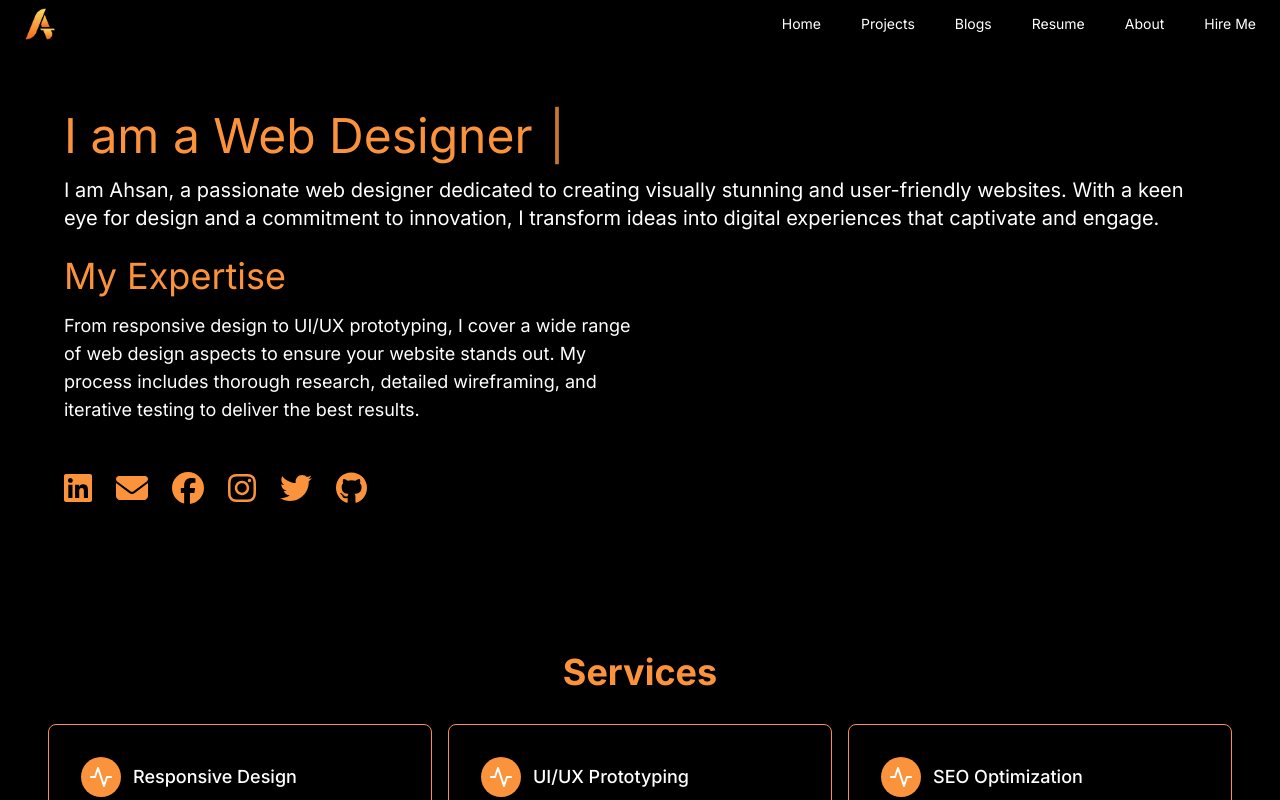
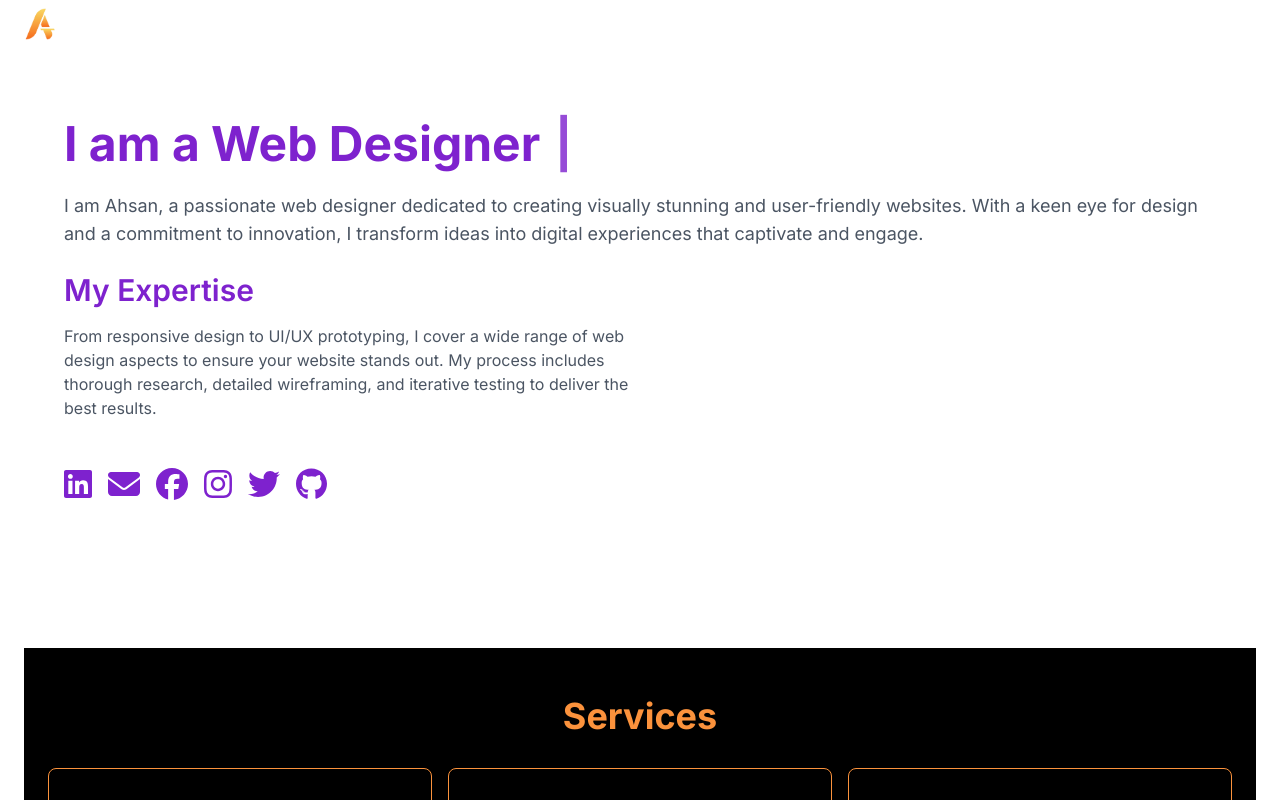
Before and after one commit to AhsanAli-Soomro/portfolio-web, a Next.js app: page /About in a window 1280 px wide. Shown: the top 800 px of the page. Built offline with nearby package versions, Linux system fonts and the light colour scheme.

Commit message:
Update about page

```diff
--- a/src/app/components/AboutComponent.jsx
+++ b/src/app/components/AboutComponent.jsx
@@ -8,45 +8,62 @@ import { faEnvelope } from '@fortawesome/free-solid-svg-icons';
 
 const About = () => {
     return (
-        <div className="relative p-4 flex flex-col bg-black bg-cover bg-center min-h-screen">
-            <div className="absolute inset-0 opacity-50"></div>
+        <div className="relative p-6 flex flex-col bg-white min-h-screen">
             <div className="container mx-auto px-6 py-24 relative z-10">
-                <h1 className="text-5xl h-20 sm:h-10  text-orange-400 mb-6">
+                <h1 className="text-5xl font-bold text-purple-700 mb-6">
                     <TypewriterText />
                 </h1>
-                <p className="text-xl text-white mb-6">
+                <p className="text-lg text-gray-600 mb-6">
                     I am Ahsan, a passionate web designer dedicated to creating visually stunning and user-friendly websites. With a keen eye for design and a commitment to innovation, I transform ideas into digital experiences that captivate and engage.
                 </p>
                 <div className="flex flex-col lg:flex-row justify-between items-start">
                     <div className="w-full lg:w-1/2">
-                        <h2 className="text-4xl text-orange-400 mb-4">My Expertise</h2>
-                        <p className="text-lg text-white mb-6">
+                        <h2 className="text-3xl font-semibold text-purple-700 mb-4">My Expertise</h2>
+                        <p className="text-base text-gray-600 mb-6">
                             From responsive design to UI/UX prototyping, I cover a wide range of web design aspects to ensure your website stands out. My process includes thorough research, detailed wireframing, and iterative testing to deliver the best results.
                         </p>
                     </div>
                 </div>
-                <div className="flex space-x-6 mt-6">
-                    <a href="https://www.linkedin.com/in/ahsanali-soomro" className="text-orange-400 hover:text-white transition duration-300">
+                <div className="flex space-x-4 mt-6">
+                    <a
+                        href="https://www.linkedin.com/in/ahsanali-soomro"
+                        className="text-purple-700 hover:text-purple-900 transition duration-300"
+                    >
                         <FontAwesomeIcon icon={faLinkedin} size="2x" />
                     </a>
-                    <a href="mailto:ahsanalisoomro147@gmail.com" className="text-orange-400 hover:text-white transition duration-300">
+                    <a
+                        href="mailto:ahsanalisoomro147@gmail.com"
+                        className="text-purple-700 hover:text-purple-900 transition duration-300"
+                    >
                         <FontAwesomeIcon icon={faEnvelope} size="2x" />
                     </a>
-                    <a href="https://www.facebook.com/ahsanali.king.92" className="text-orange-400 hover:text-white transition duration-300">
+                    <a
+                        href="https://www.facebook.com/ahsanali.king.92"
+                        className="text-purple-700 hover:text-purple-900 transition duration-300"
+                    >
                         <FontAwesomeIcon icon={faFacebook} size="2x" />
                     </a>
-                    <a href="https://www.instagram.com/soomroahsan_ali/" className="text-orange-400 hover:text-white transition duration-300">
+                    <a
+                        href="https://www.instagram.com/soomroahsan_ali/"
+                        className="text-purple-700 hover:text-purple-900 transition duration-300"
+                    >
                         <FontAwesomeIcon icon={faInstagram} size="2x" />
                     </a>
-                    <a href="http://www.twitter.com/AhsanAli3860" className="text-orange-400 hover:text-white transition duration-300">
+                    <a
+                        href="http://www.twitter.com/AhsanAli3860"
+                        className="text-purple-700 hover:text-purple-900 transition duration-300"
+                    >
                         <FontAwesomeIcon icon={faTwitter} size="2x" />
                     </a>
-                    <a href="https://www.github.com/AhsanAli-Soomro" className="text-orange-400 hover:text-white transition duration-300">
+                    <a
+                        href="https://www.github.com/AhsanAli-Soomro"
+                        className="text-purple-700 hover:text-purple-900 transition duration-300"
+                    >
                         <FontAwesomeIcon icon={faGithub} size="2x" />
                     </a>
                 </div>
             </div>
-            <div className='w-full'>
+            <div className="w-full mt-12">
                 <Cards />
             </div>
         </div>
```
